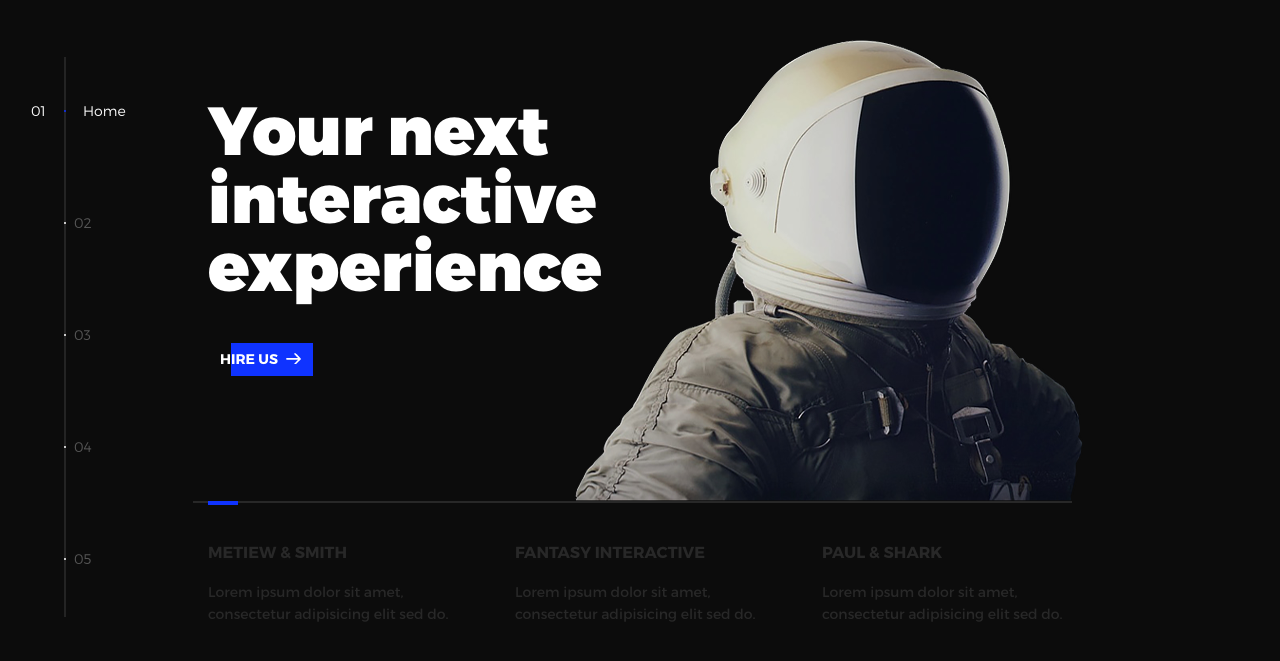
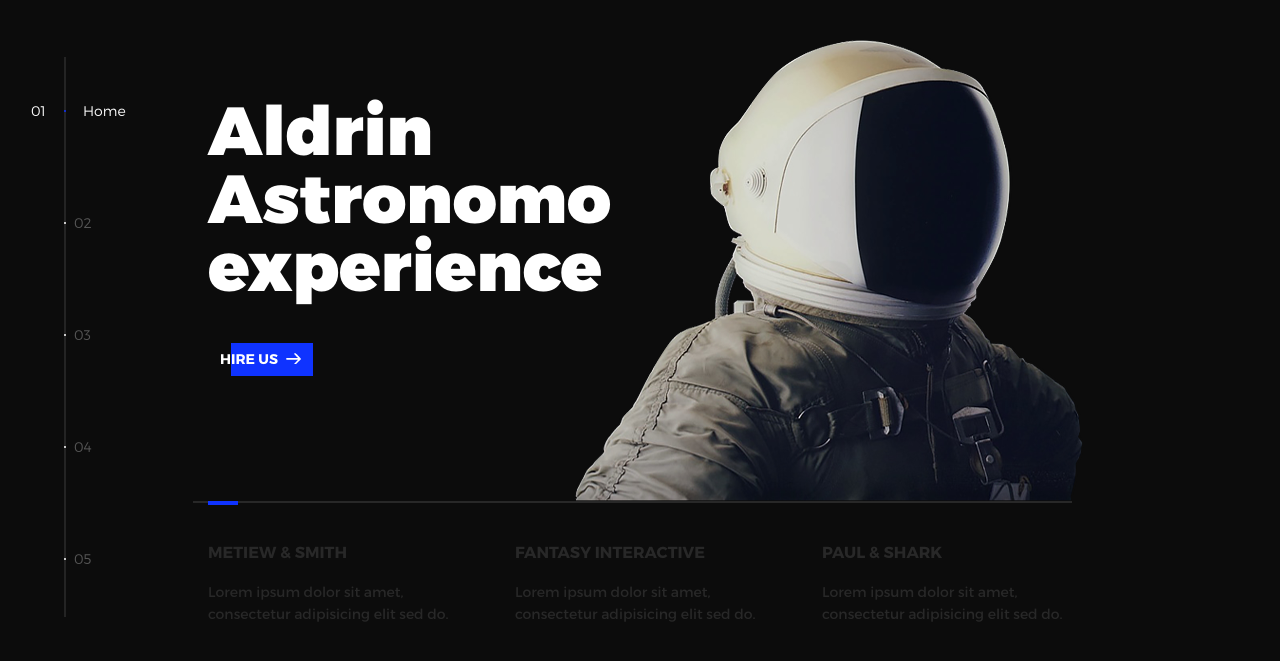
Before and after one commit to didin012/CICD-Pipeline-EC2-Jenkins-SonarQube-Docker, a plain HTML site: page index.html in a window 1280 px wide. Shown: the part 63-724 px from the top of the page. Drawn offline with nearby package versions, Linux system fonts and the light colour scheme.

Commit message:
Update index.html

```diff
--- a/index.html
+++ b/index.html
@@ -48,7 +48,7 @@
           <li class="l-section section section--is-active">
             <div class="intro">
               <div class="intro--banner">
-                <h1>Your next<br>interactive<br>experience</h1>
+                <h1>Aldrin<br>Astronomo<br>experience</h1>
                 <button class="cta">Hire Us
                   <svg version="1.1" id="Layer_1" xmlns="http://www.w3.org/2000/svg" xmlns:xlink="http://www.w3.org/1999/xlink" x="0px" y="0px" viewBox="0 0 150 118" style="enable-background:new 0 0 150 118;" xml:space="preserve">
                   <g transform="translate(0.000000,118.000000) scale(0.100000,-0.100000)">
```
